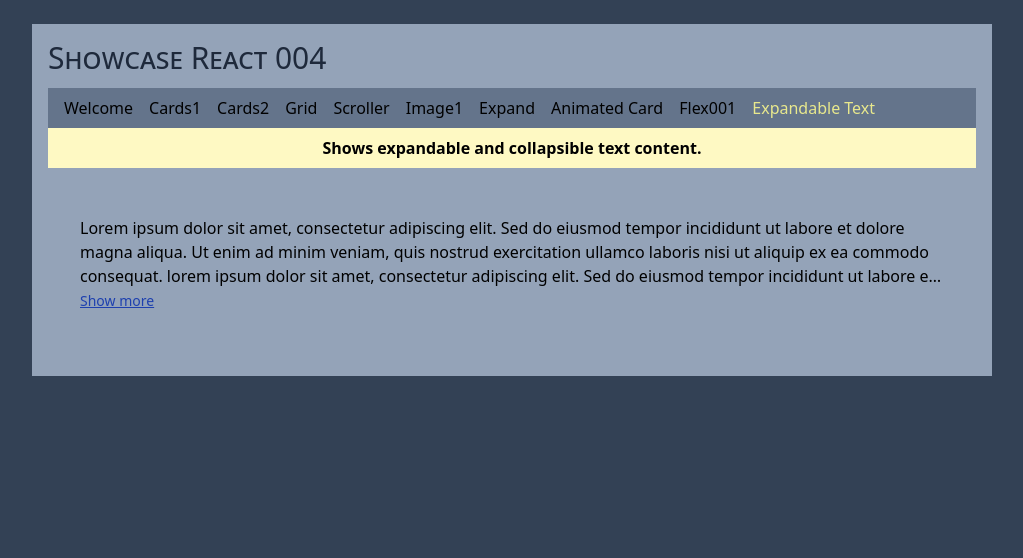
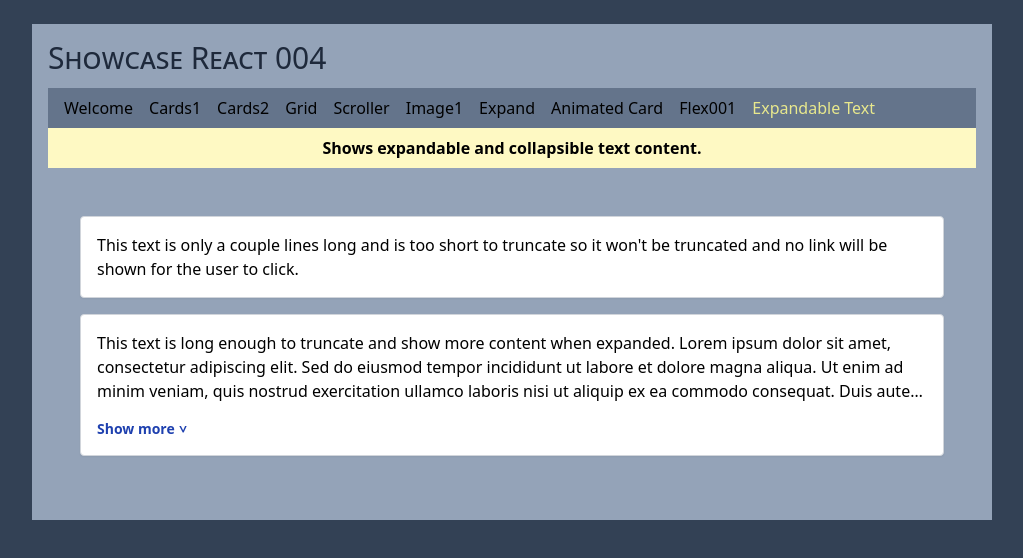
Before and after one commit to epx-edta/showcase-react-004, a React (Vite) app: page /expandable in a window 1280 px wide. Shown: the top 558 px of the page, without its empty margins (128-1151 px from the left). Built offline with nearby package versions, Linux system fonts and the light colour scheme.

Commit message:
FIX: Make expandable text component smartly show link

```diff
--- a/src/components/ExpandableText.tsx
+++ b/src/components/ExpandableText.tsx
@@ -1,4 +1,4 @@
-import { useState } from "react";
+import { useState, useRef, useLayoutEffect } from "react";
 
 type ExpandableTextProps = {
   text: string;
@@ -6,10 +6,22 @@ type ExpandableTextProps = {
 
 export const ExpandableText = ({ text }: ExpandableTextProps) => {
   const [showMore, setShowMore] = useState(false);
+  const [isTruncated, setIsTruncated] = useState(false);
+  const textRef = useRef<HTMLSpanElement>(null);
+
+  useLayoutEffect(() => {
+    const element = textRef.current;
+    if (element) {
+      setIsTruncated(element.scrollHeight > element.clientHeight);
+    }
+  }, [text]);
 
   return (
-    <div>
+    <div
+      className="border border-gray-300 rounded bg-white p-4 shadow-sm"
+    >
       <span
+        ref={textRef}
         className={
           showMore
             ? ''
@@ -31,12 +43,29 @@ export const ExpandableText = ({ text }: ExpandableTextProps) => {
       >
         {text}
       </span>
-      <button
-        className="text-blue-800 underline cursor-pointer text-sm"
-        onClick={() => setShowMore((prev) => !prev)}
-      >
-        {showMore ? 'Show less' : 'Show more'}
-      </button>
+      {(isTruncated || showMore) && (
+        <button
+          className="text-blue-800 cursor-pointer text-sm font-bold mt-4 flex items-center gap-1"
+          style={{ alignItems: 'center' }}
+          onClick={() => setShowMore((prev) => !prev)}
+        >
+          {showMore ? (
+            <>
+              <span>Show less</span>
+              <span aria-label="up caret" style={{ position: 'relative', top: '2px', display: 'inline-block' }}>
+                ^
+              </span>
+            </>
+          ) : (
+            <>
+              <span>Show more</span>
+              <span aria-label="down caret" style={{ position: 'relative', top: '-2px', display: 'inline-block', transform: 'rotate(180deg)' }}>
+                ^
+              </span>
+            </>
+          )}
+        </button>
+      )}
     </div>
   );
 };
--- a/src/pages/PageExpandableText.tsx
+++ b/src/pages/PageExpandableText.tsx
@@ -2,9 +2,12 @@ import {ExpandableText} from "../components/ExpandableText";
 
 export const PageExpandableText = () => {
   return (
-    <div className="p-8">
+    <div className="p-8 flex flex-col gap-4">
       <ExpandableText
-        text="Lorem ipsum dolor sit amet, consectetur adipiscing elit. Sed do eiusmod tempor incididunt ut labore et dolore magna aliqua. Ut enim ad minim veniam, quis nostrud exercitation ullamco laboris nisi ut aliquip ex ea commodo consequat. lorem ipsum dolor sit amet, consectetur adipiscing elit. Sed do eiusmod tempor incididunt ut labore et dolore magna aliqua. Ut enim ad minim veniam, quis nostrud exercitation ullamco laboris nisi ut aliquip ex ea commodo consequat. lorem ipsum dolor sit amet, consectetur adipiscing elit. Sed do eiusmod tempor incididunt ut labore et dolore magna aliqua. Ut enim ad minim veniam, quis nostrud exercitation ullamco laboris nisi ut aliquip ex ea commodo consequat."
+        text="This text is only a couple lines long and is too short to truncate so it won't be truncated and no link will be shown for the user to click."
+      />
+      <ExpandableText
+        text="This text is long enough to truncate and show more content when expanded. Lorem ipsum dolor sit amet, consectetur adipiscing elit. Sed do eiusmod tempor incididunt ut labore et dolore magna aliqua. Ut enim ad minim veniam, quis nostrud exercitation ullamco laboris nisi ut aliquip ex ea commodo consequat. Duis aute irure dolor in reprehenderit in voluptate velit esse cillum dolore eu fugiat nulla pariatur. Excepteur sint occaecat cupidatat non proident, sunt in culpa qui officia deserunt mollit anim id est laborum."
       />
     </div>
   );
```
